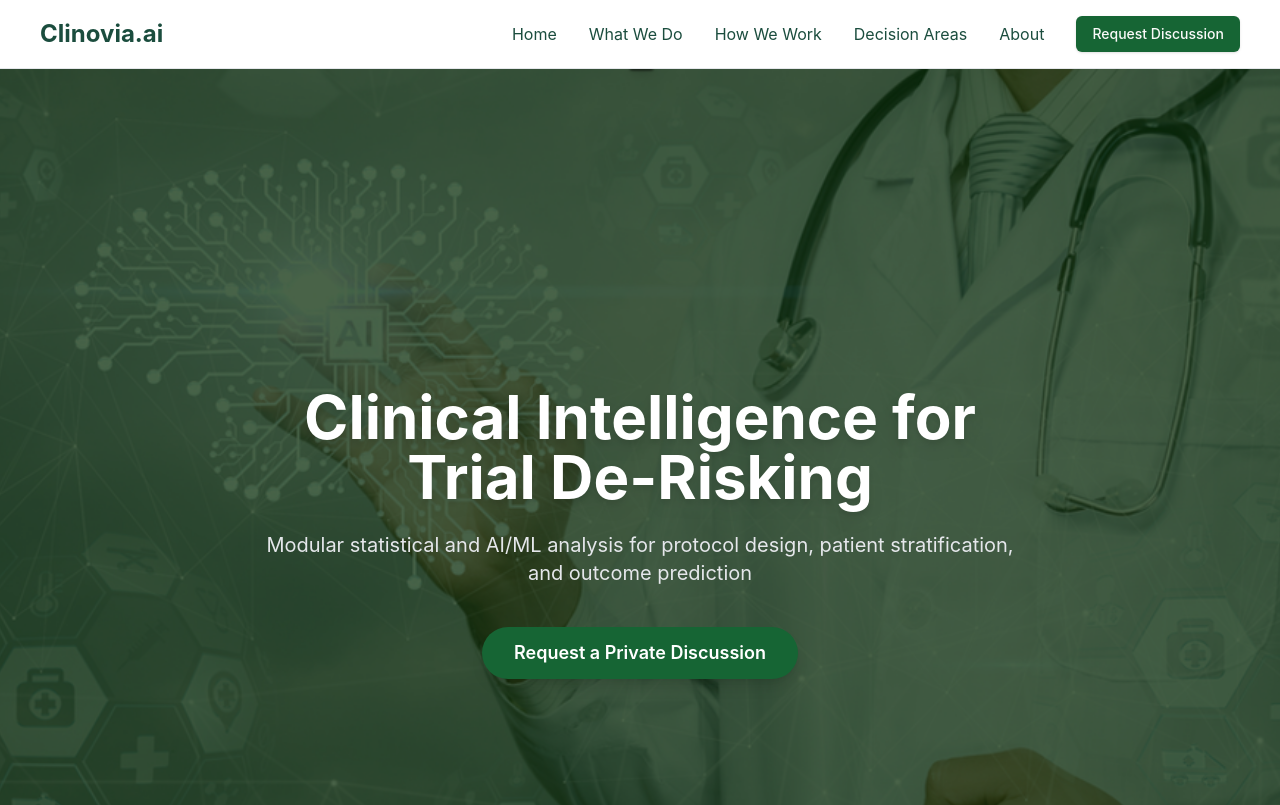
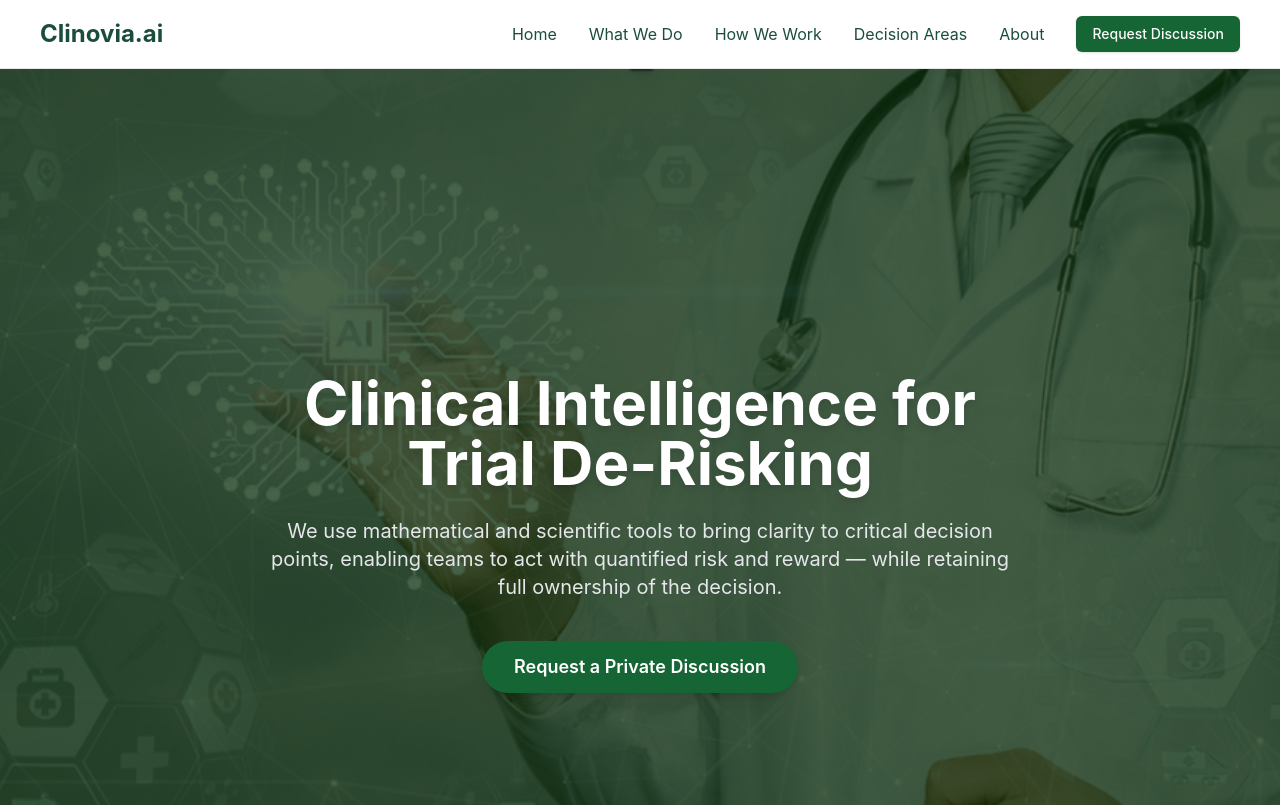
Before and after one commit to Clinovia/landing-page, a Next.js app: page / in a window 1280 px wide. Shown: the top 805 px of the page. Built offline with nearby package versions, Linux system fonts and the light colour scheme.

Commit message:
changed the subline on Hero.tsx

```diff
--- a/app/home-sections/Hero.tsx
+++ b/app/home-sections/Hero.tsx
@@ -24,7 +24,7 @@ export default function Hero() {
           </h1>
 
           <p className="mt-6 text-lg md:text-xl text-gray-200 leading-relaxed text-center">
-            Modular statistical and AI/ML analysis for protocol design, patient stratification, and outcome prediction
+            We use mathematical and scientific tools to bring clarity to critical decision points, enabling teams to act with quantified risk and reward — while retaining full ownership of the decision.
           </p>
 
           {/* Call-to-action button → updated link */}
```
